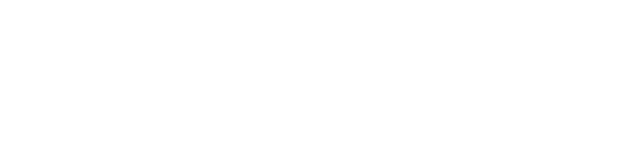
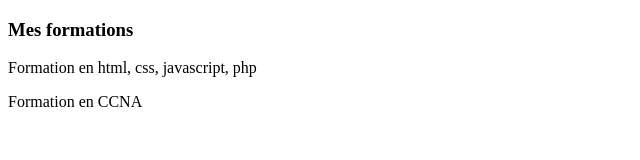
Before and after one commit to Omar2422/git-mon-cv, a plain HTML site: page index.html in a window 1280 px wide. Shown: the whole page, without its empty margins (0-640 px from the left). Drawn offline with Linux system fonts and the light colour scheme.

Commit message:
Mise en place de la section formations

```diff
--- a/index.html
+++ b/index.html
@@ -7,6 +7,12 @@
     <title>Document</title>
 </head>
 <body>
-
+    <div class="formations">
+        <h3>Mes formations</h3>
+        <div>
+            <p>Formation en html, css, javascript, php</p>
+            <p>Formation en CCNA</p>
+        </div>
+    </div>
 </body>
 </html>
```
